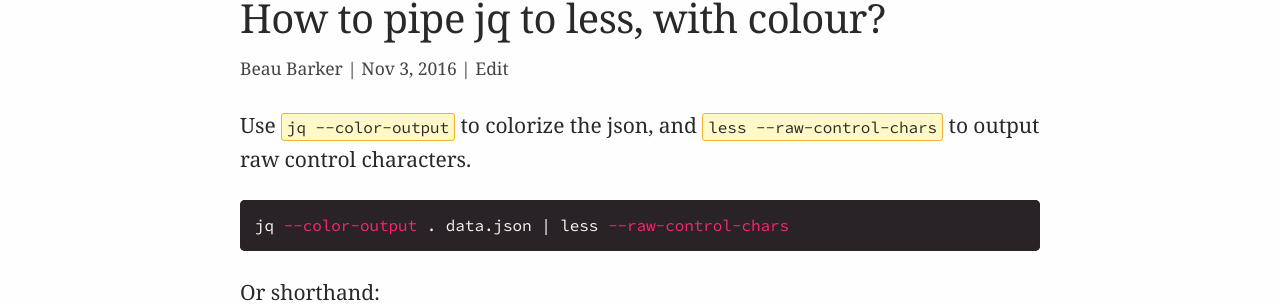
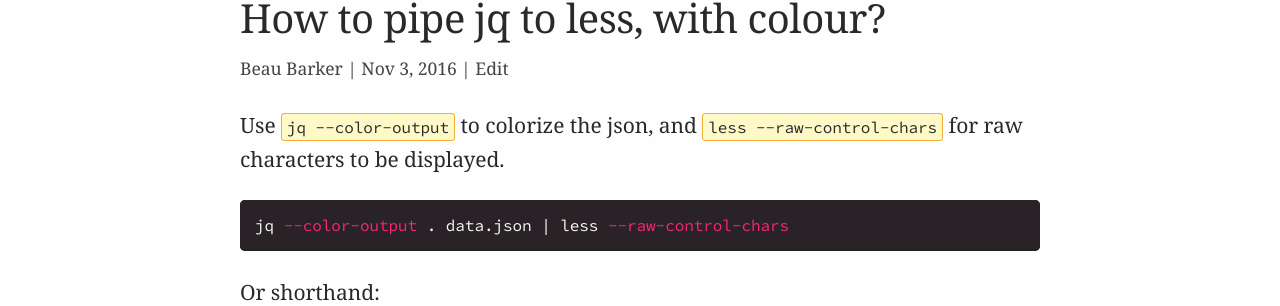
Before and after one commit to explodinglabs/explodinglabs.github.io, a Jekyll site: the page built from docs/_posts/2016-11-03-pipe-jq-to-less.markdown, in a window 1280 px wide. Shown: the part 125-431 px from the top of the page. Built offline with Jekyll 4.4.1, drawn with Linux system fonts in a browser that asks for light colours.

Commit message:
Update 2016-11-03-pipe-jq-to-less.markdown

````diff
--- a/docs/_posts/2016-11-03-pipe-jq-to-less.markdown
+++ b/docs/_posts/2016-11-03-pipe-jq-to-less.markdown
@@ -4,8 +4,7 @@ title: How to pipe jq to less, with colour?
 permalink: /pipe-jq-to-less
 ---
 Use `jq --color-output` to colorize the json,
-and `less --raw-control-chars` to output raw control
-characters.
+and `less --raw-control-chars` for raw characters to be displayed.
 
 ```sh
 jq --color-output . data.json | less --raw-control-chars
````
